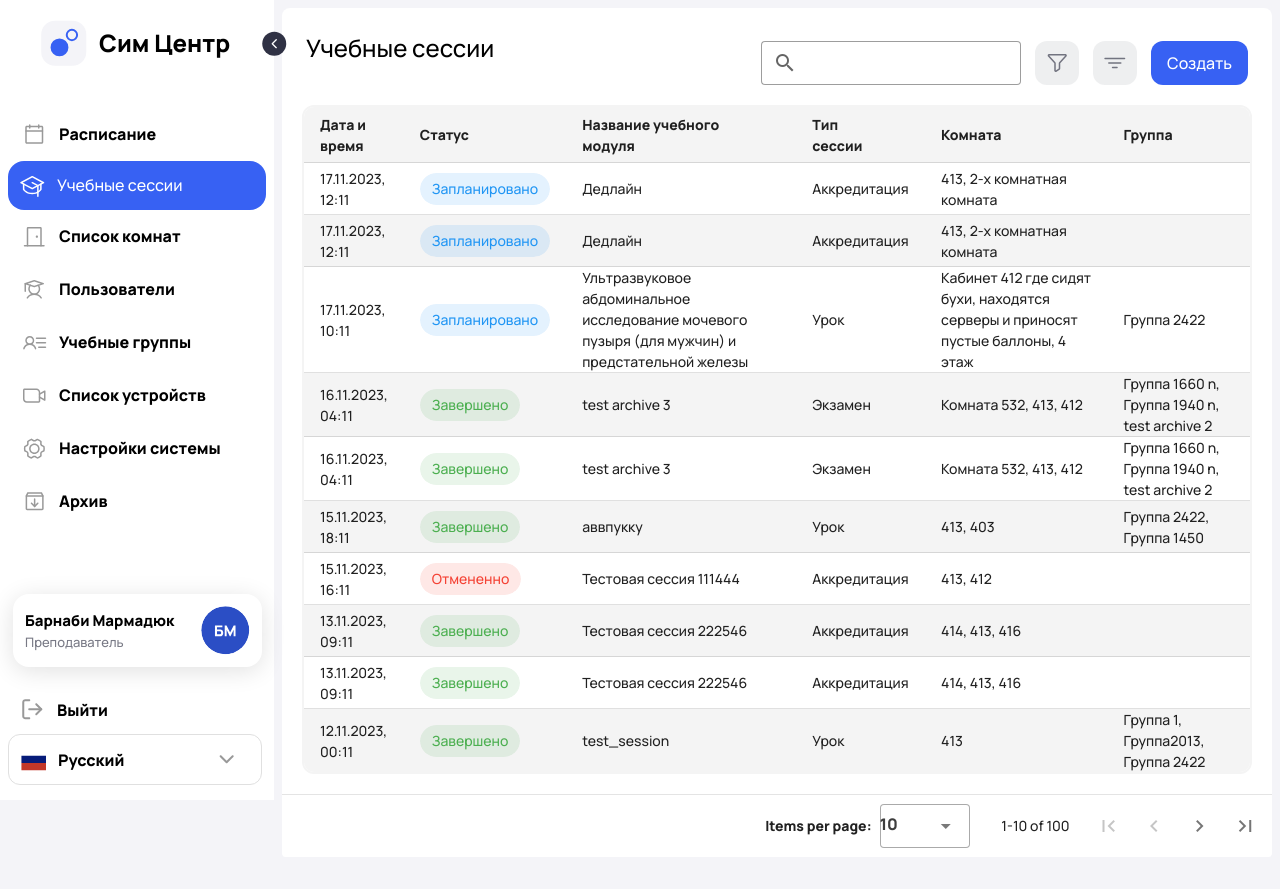
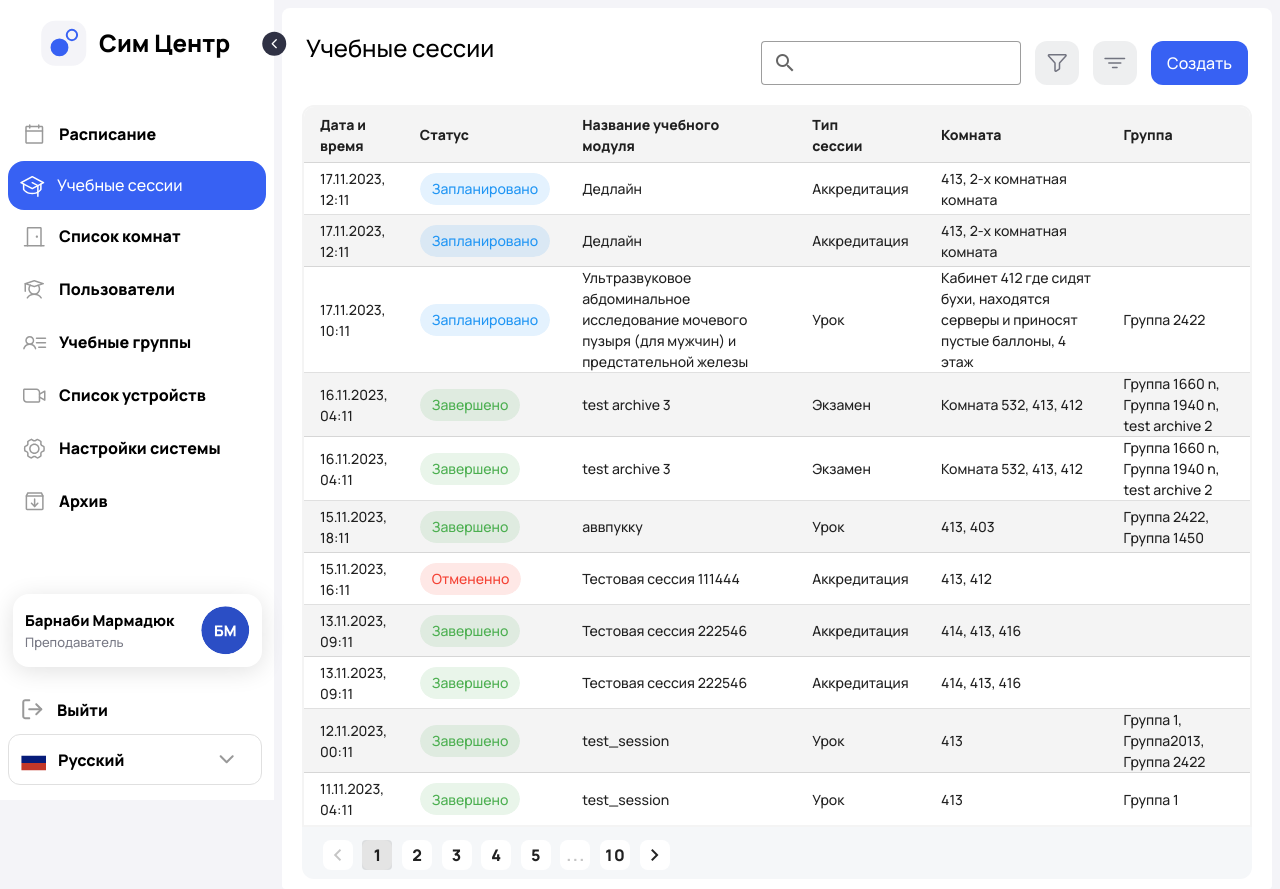
Before and after one commit to Markelas/crm_system_eidos, a Vue app: page / in a window 1280 px wide. Before the commit the page ends 857 px from the top, so only its background shows below. Built offline with nearby package versions, Linux system fonts and the light colour scheme; what mdi-vue would draw is missing.

Commit message:
Add style for pagination

```diff
--- a/src/assets/style.css
+++ b/src/assets/style.css
@@ -187,9 +187,9 @@ body {
 }
 
 .table__body-info .v-table__wrapper {
-  margin: 20px;
+  margin: 20px 20px 0 20px;
   border: 2px solid #F4F4F4;
-  border-radius: 12px;
+  border-radius: 12px 12px 0px 0px;
 }
 .table__body-info .v-data-table__th {
   background-color: #F4F4F4 !important;
@@ -236,5 +236,46 @@ body {
   padding: 0 16px;
   margin-left: 14px;
 }
+.table__body-info .table__bottom {
+  background-color: rgb(245, 247, 249);
+  margin: 0 20px 10px 20px;
+  border-radius: 0 0 12px 12px;
+  max-height: 52px;
+}
+.table__body-info .table__bottom__pagination {
+  height: 52px;
+}
+.table__body-info .table__bottom__pagination .v-pagination__list {
+  justify-content: normal !important;
+  margin: 8px 11px 11px 16px;
+}
+.table__body-info .table__bottom__pagination .v-pagination__prev,
+.table__body-info .table__bottom__pagination .v-pagination__next {
+  border-radius: 8px;
+  background-color: white;
+  height: 30px;
+}
+.table__body-info .table__bottom__pagination .v-pagination__prev:hover,
+.table__body-info .table__bottom__pagination .v-pagination__next:hover {
+  border: 1px solid #3761F3;
+  background-color: #FFF;
+  color: #3761F3;
+}
+.table__body-info .table__bottom__pagination .v-btn--icon {
+  width: 30px;
+  height: 30px;
+}
+.table__body-info .table__bottom__pagination .v-pagination__item {
+  background-color: white;
+  border-radius: 8px;
+}
+.table__body-info .table__bottom__pagination .v-pagination__item:hover {
+  border: 1px solid #3761F3;
+  background-color: #FFF;
+  color: #3761F3;
+}
+.table__body-info .table__bottom__pagination .v-pagination__item .v-pagination__item__--is-active {
+  border-radius: 8px;
+}
 
 /*# sourceMappingURL=style.css.map */
--- a/src/assets/style.scss
+++ b/src/assets/style.scss
@@ -189,9 +189,9 @@ body{
 
 .table__body-info{
   .v-table__wrapper{
-    margin: 20px;
+    margin: 20px 20px 0 20px;
     border: 2px solid #F4F4F4;
-    border-radius: 12px;
+    border-radius: 12px 12px 0px 0px;
 
   }
   .v-data-table__th {
@@ -242,4 +242,45 @@ body{
       margin-left: 14px;
     }
   }
+  .table__bottom{
+    background-color: rgba(245, 247, 249, 1);
+    margin: 0 20px 10px 20px;
+    border-radius: 0 0 12px 12px ;
+    max-height: 52px;
+    &__pagination{
+      height: 52px;
+      .v-pagination__list{
+        justify-content: normal !important;
+        margin: 8px 11px 11px 16px;
+      }
+      .v-pagination__prev,
+      .v-pagination__next{
+        border-radius: 8px;
+        background-color: white;
+        height: 30px;
+        &:hover{
+          border: 1px solid #3761F3;
+          background-color: #FFF;
+          color: #3761F3;
+        }
+      }
+      .v-btn--icon{
+        width: 30px;
+        height: 30px;
+      }
+      .v-pagination__item{
+        background-color: white;
+        border-radius: 8px;
+        &:hover{
+          border: 1px solid #3761F3;
+          background-color: #FFF;
+          color: #3761F3;
+        }
+        .v-pagination__item__--is-active{
+          border-radius: 8px;
+        }
+      }
+    }
+
+  }
 }
--- a/src/components/TableMain.vue
+++ b/src/components/TableMain.vue
@@ -9,7 +9,8 @@ export default defineComponent({
   data () {
     return {
       page: 1,
-      itemsPerPage: 10,
+      itemsPerPage: 11,
+      options: {},
       search: '',
       headers: [
         { key: 'start', title: 'Дата и время'},
@@ -109,14 +110,12 @@ export default defineComponent({
         flat
     >
 
-      <template v-slot:text>
-      </template>
-
       <v-data-table
           :headers="headers"
           :items="createDataArray"
           :search="search"
           :items-per-page="itemsPerPage"
+          :page="page"
       >
         <template v-slot:[`item.status`]="{ value }">
           <v-chip :color="getColor(value)">
@@ -124,15 +123,17 @@ export default defineComponent({
           </v-chip>
         </template>
 
-  <!--      <template v-slot:bottom>-->
-  <!--        <div class="text-center pt-2">-->
-  <!--          <v-pagination-->
-  <!--              v-model="page"-->
-  <!--              :length="pageCount"-->
-  <!--              @update:model-value="page = page++"-->
-  <!--          ></v-pagination>-->
-  <!--        </div>-->
-  <!--      </template>-->
+        <template v-slot:bottom>
+          <div class="table__bottom">
+            <v-pagination
+                v-model="page"
+                :length="pageCount"
+                @update:model-value="page = $event"
+                :total-visible="6"
+                class="table__bottom__pagination"
+            ></v-pagination>
+          </div>
+        </template>
 
       </v-data-table>
     </v-card>
```
Also changed, not shown: 1 other file (tests, documents, lock files or other folders).
